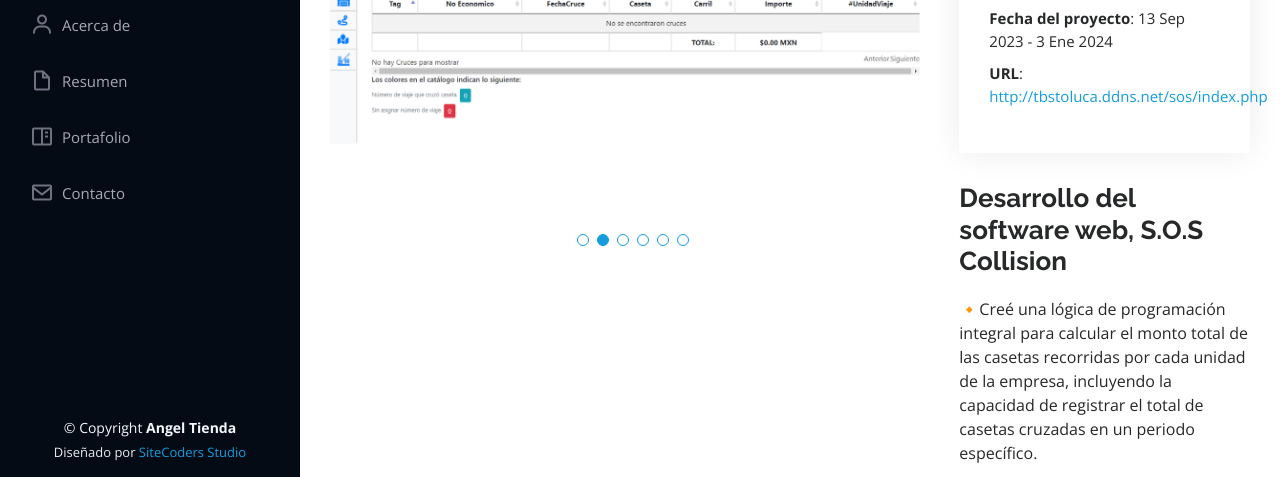
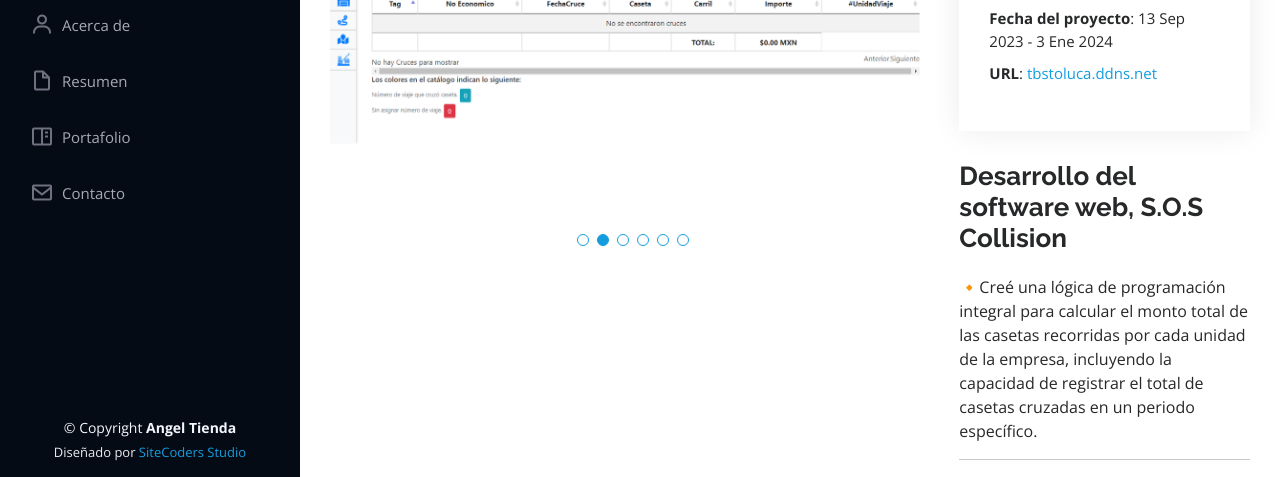
Before and after one commit to AngelTienda98/AngelTienda98.github.io, a plain HTML site: page portfolio-details4.html in a window 1280 px wide. Shown: the part 323-800 px from the top of the page. Drawn offline with nearby package versions, Linux system fonts and the light colour scheme.

Commit message:
Add files via upload

```diff
--- a/portfolio-details4.html
+++ b/portfolio-details4.html
@@ -124,7 +124,7 @@
                 <li><strong>Categoria</strong>: Desarrollo de Software Web</li>
                 <li><strong>Cliente</strong>: Imperia Trucks Parts</li>
                 <li><strong>Fecha del proyecto</strong>: 13 Sep 2023 - 3 Ene 2024</li>
-                <li><strong>URL</strong>: <a href="https://github.com/AngelTienda98/EstacionamientoTG.git" target="_blank">http://tbstoluca.ddns.net/sos/index.php</a></li>
+                <li><strong>URL</strong>: <a href="http://tbstoluca.ddns.net/sos/" target="_blank">tbstoluca.ddns.net</a></li>
               </ul>
             </div>
             <div class="portfolio-description">
```
